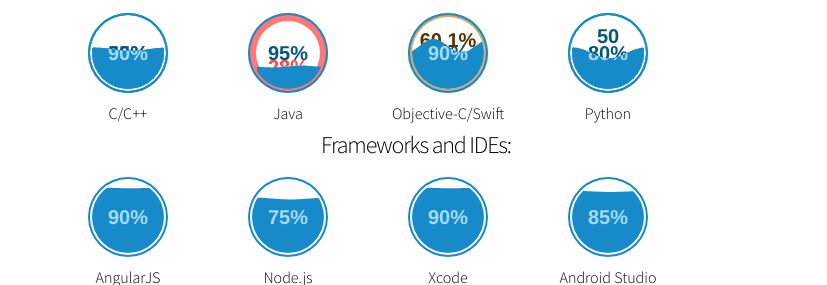
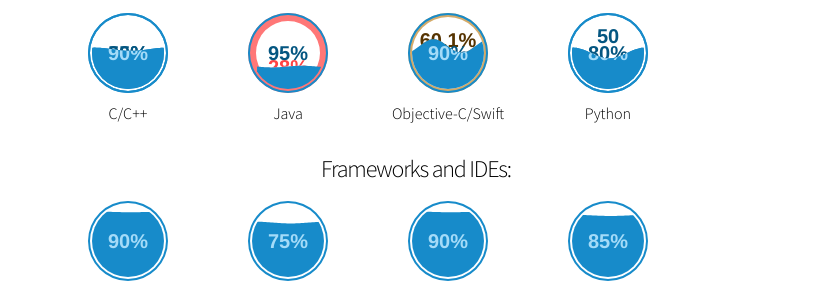
Before and after one commit to lineageichiro/lineageichiro.github.io, a website: page secondPage.html in a window 1280 px wide. Shown: the part 1653-1938 px from the top of the page, 0-827 px from the left. Drawn offline with nearby package versions, Linux system fonts and the light colour scheme; files that its build step writes are made by us from their sources.

Commit message:
Update secondPage.html

```diff
--- a/secondPage.html
+++ b/secondPage.html
@@ -106,10 +106,9 @@
 							<div class="align-center">Python</div>
 						</div>
 					</div>
-
 				</div>
 
-				<h3><center>Frameworks and IDEs: </center></h3>
+				<h3 style="padding-top: 1em"><center>Frameworks and IDEs: </center></h3>
 				<div class="container">
 					<div class="row" style="margin: 0">
 						<div class="col-lg-4 col-md-4 col-sm-6 skillrow">
```
